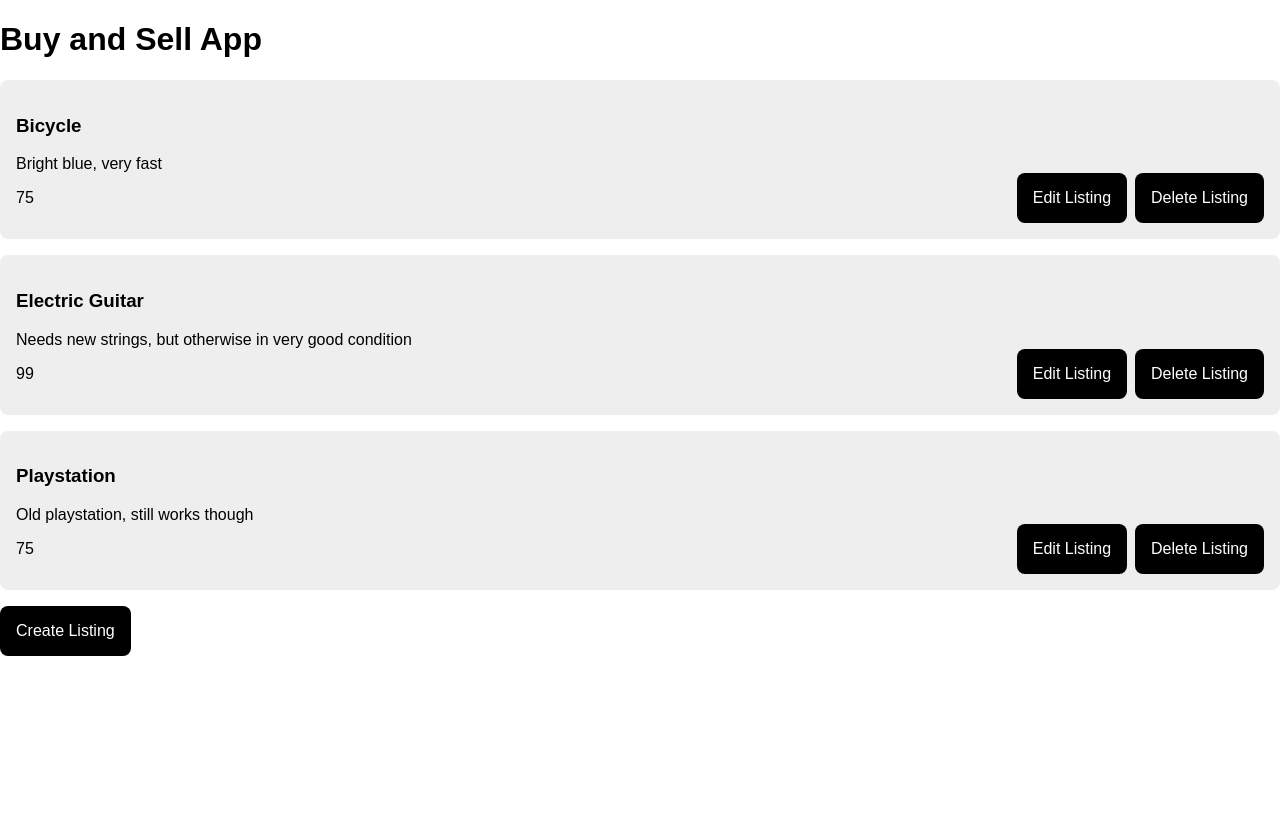
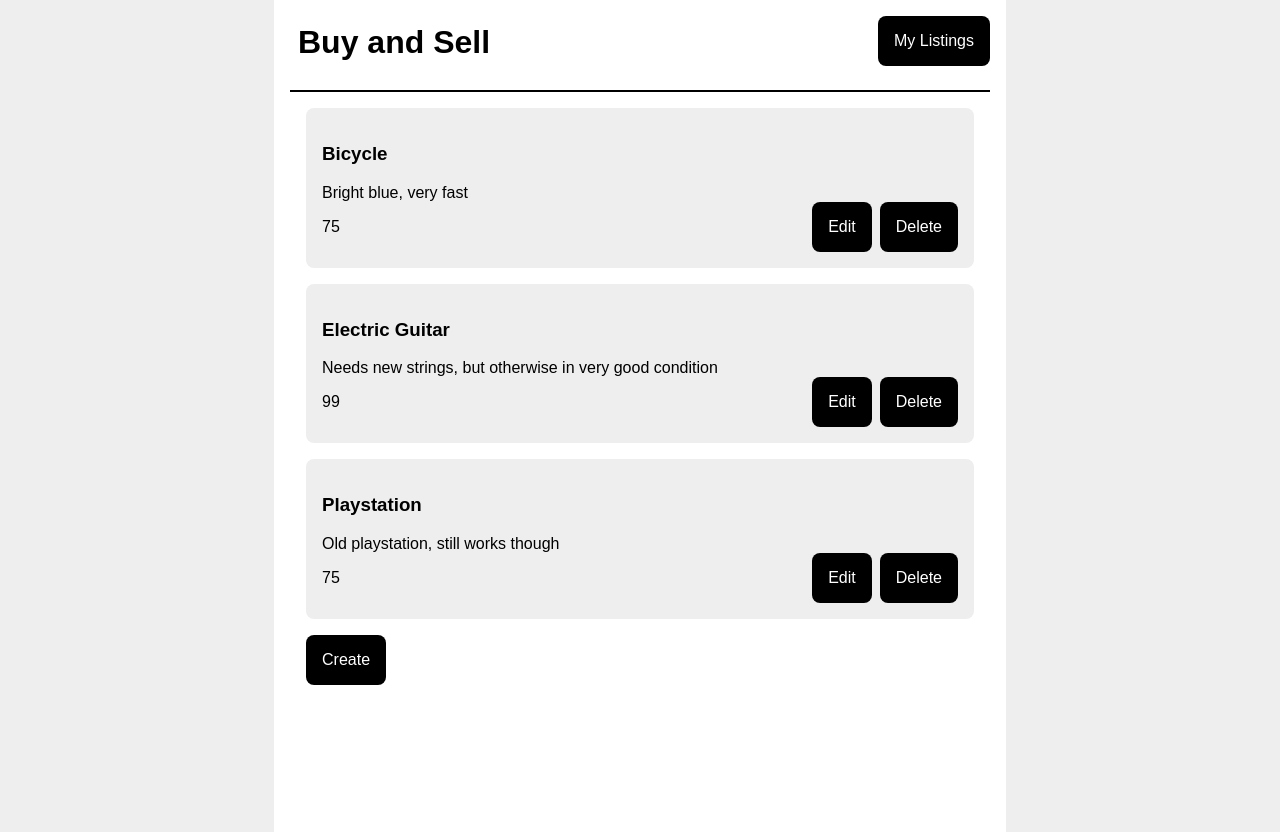
Before and after one commit to vsrinivasan81/buy-and-sell, an Angular app: page /my-listings in a window 1280 px wide. Before the commit the page ends 800 px from the top, so only its background shows below. Built offline with nearby package versions, Linux system fonts and the light colour scheme.

Commit message:
Added Navigation and wrapped up initial draft of front end

```diff
--- a/src/app/app.component.html
+++ b/src/app/app.component.html
@@ -1,2 +1,8 @@
-<h1>Buy and Sell App</h1>
-<router-outlet></router-outlet>
+<div id="page-wrap">
+  <div id="max-width-column">
+    <app-nav-bar></app-nav-bar>
+    <div id="content-wrap">
+      <router-outlet></router-outlet>
+    </div>
+  </div>
+</div>
--- a/src/app/app.module.ts
+++ b/src/app/app.module.ts
@@ -11,6 +11,7 @@
 import { NewListingPageComponent } from './new-listing-page/new-listing-page.component';
 import { EditListingPageComponent } from './edit-listing-page/edit-listing-page.component';
 import { ListingDataFormComponent } from './listing-data-form/listing-data-form.component';
+import { NavBarComponent } from './nav-bar/nav-bar.component';
 
 @NgModule({
   declarations: [
@@ -21,7 +22,8 @@
     MyListingsPageComponent,
     NewListingPageComponent,
     EditListingPageComponent,
-    ListingDataFormComponent
+    ListingDataFormComponent,
+    NavBarComponent
   ],
   imports: [
     BrowserModule,
--- a/src/app/listings-page/listings-page.component.html
+++ b/src/app/listings-page/listings-page.component.html
@@ -1,4 +1,5 @@
 <div>
+  <h2>All Listings</h2>
   <div class="content-box" *ngFor="let listing of listings">
     <a routerLink="/listings/{{listing.id}}">
       <h3>{{listing.name}} - ${{listing.price}}</h3>
--- a/src/app/my-listings-page/my-listings-page.component.html
+++ b/src/app/my-listings-page/my-listings-page.component.html
@@ -5,12 +5,12 @@
 
   <div class="buttons-container">
     <a routerLink="/edit-listing/{{listing.id}}">
-      <button>Edit Listing</button>
+      <button>Edit</button>
     </a>
-    <button (click)='onDeleteClick(listing.id)'>Delete Listing</button>
+    <button (click)='onDeleteClick(listing.id)'>Delete</button>
   </div>
 
 </div>
 <a routerLink="/new-listing">
-  <button>Create Listing</button>
+  <button>Create</button>
 </a>
--- /dev/null
+++ b/src/app/nav-bar/nav-bar.component.html
@@ -0,0 +1,8 @@
+<div id="top-bar">
+  <a routerLink='/listings'>
+    <h1 id="app-heading">Buy and Sell</h1>
+  </a>
+  <a routerLink='/my-listings'>
+    <button id="my-listings-button">My Listings</button>
+  </a>
+</div>
--- /dev/null
+++ b/src/app/nav-bar/nav-bar.component.ts
@@ -0,0 +1,15 @@
+import { Component, OnInit } from '@angular/core';
+
+@Component({
+  selector: 'app-nav-bar',
+  templateUrl: './nav-bar.component.html',
+  styleUrls: ['./nav-bar.component.css']
+})
+export class NavBarComponent implements OnInit {
+
+  constructor() { }
+
+  ngOnInit(): void {
+  }
+
+}
```
Also changed, not shown: src/app/nav-bar/nav-bar.component.css (added), 1 other file (tests, documents, lock files or other folders).
